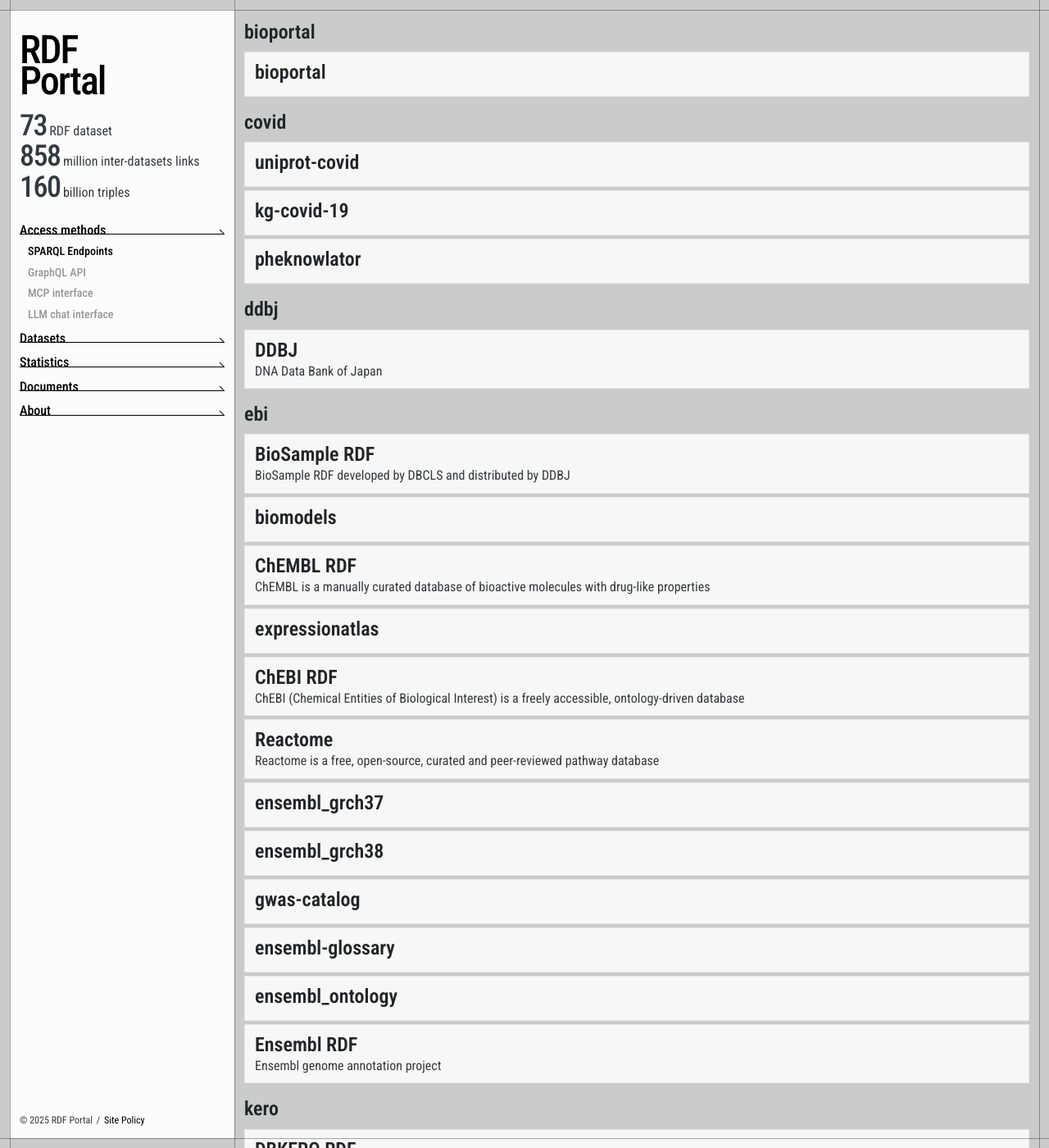
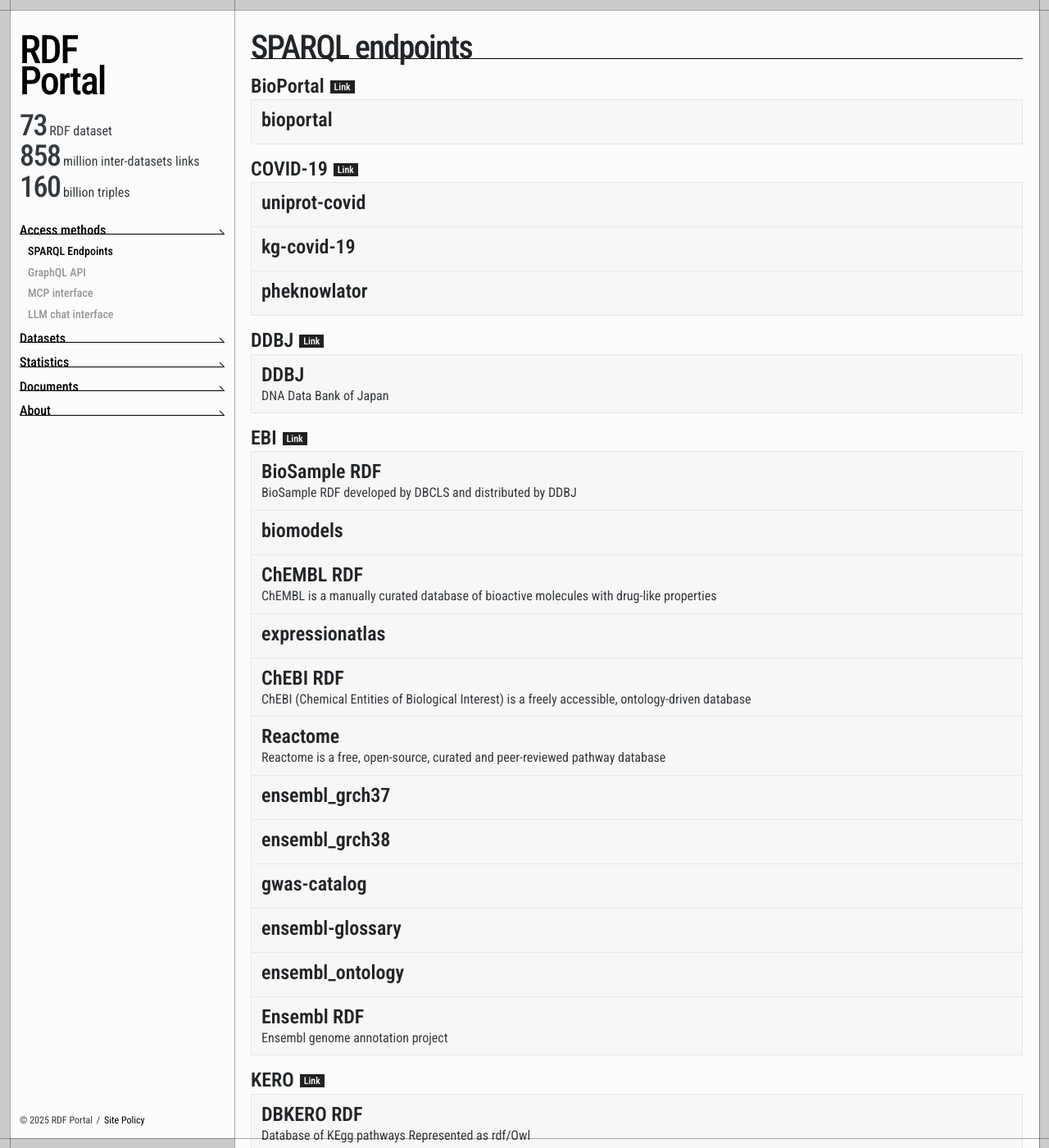
Before and after one commit to PENQEinc/rdf-portal-v2.github.io, a Jekyll site: the page built from sparql_endpoints.md, in a window 1280 px wide and 1400 px high. Shown: the whole window at 82% size. Built offline with Jekyll 4.4.1, drawn with Linux system fonts in a browser that asks for light colours; some of the changed text lies outside the part shown.

Commit message:
update sparql endpoint page

```diff
--- a/_sass/foundation/_variables.sass
+++ b/_sass/foundation/_variables.sass
@@ -7,6 +7,7 @@
   --margin-global-navigation: 12px
   --z-index-main: 0
   --z-index-global-navigation: 1000
+  --color-page-bg: #FFFE
   --color-off-white: #f8f7f6
 
 // Color palette
--- a/_sass/object/component/_global-navigation.sass
+++ b/_sass/object/component/_global-navigation.sass
@@ -1,5 +1,5 @@
 .global-navigation
-  background-color: #FFFE
+  background-color: var(--color-page-bg)
 
   position: fixed
   top: var(--margin-global-navigation)
--- a/_sass/object/project/_CommonPageView.sass
+++ b/_sass/object/project/_CommonPageView.sass
@@ -2,7 +2,7 @@
   margin: var(--margin-global-navigation) var(--margin-global-navigation) var(--margin-global-navigation) calc(var(--margin-global-navigation) + var(--width-global-navigation))
   padding: calc(var(--margin-global-navigation) + 8px)
   min-height: calc(100vh - var(--margin-global-navigation) * 2)
-  background-color: white
+  background-color: var(--color-page-bg)
   a
     text-decoration: underline
   > .title
--- a/_sass/object/project/_EndpointsListView.sass
+++ b/_sass/object/project/_EndpointsListView.sass
@@ -1,16 +1,33 @@
 #EndpointsListView
-  padding: calc(var(--margin-global-navigation) * 2) calc(var(--margin-global-navigation) * 2) calc(var(--margin-global-navigation) * 2) calc(var(--margin-global-navigation) * 2 + var(--width-global-navigation))
 
   > .endpoints
     padding-left: 0
     > .endpoint
       list-style: none
-      > h2
-        font-size: 24px
-      > .datasets
-        padding-left: 0
-        list-style: none
-        > li
+      > article
+        > header
+          display: flex
+          align-items: baseline
+          > h2
+            font-size: 24px
+            margin: 0
+          > a
+            display: inline-block
+            background-color: #000D
+            color: #fff
+            font-weight: 500
+            line-height: 1
+            position: relative
+            padding: 2px 5px
+            text-decoration: none
+            bottom: 3px
+            left: 7px
+            font-size: 12px
+        > .datasets
+          padding-left: 0
+          list-style: none
+          > li
+            margin: 0 0 -1px
 
-          > .dataset-tile
-            padding: 12px
+            > .dataset-tile
+              padding: 12px
--- a/assets/data/temp-endpoints.json
+++ b/assets/data/temp-endpoints.json
@@ -1,12 +1,14 @@
 [
   {
     "id": "bioportal",
+    "title": "BioPortal",
     "dataset": [
       "bioportal"
     ]
   },
   {
     "id": "covid",
+    "title": "COVID-19",
     "dataset": [
       "uniprot-covid",
       "kg-covid-19",
@@ -15,12 +17,14 @@
   },
   {
     "id": "ddbj",
+    "title": "DDBJ",
     "dataset": [
       "ddbj"
     ]
   },
   {
     "id": "ebi",
+    "title": "EBI",
     "dataset": [
       "biosample",
       "biomodels",
@@ -38,12 +42,14 @@
   },
   {
     "id": "kero",
+    "title": "KERO",
     "dataset": [
       "kero"
     ]
   },
   {
     "id": "med2rdf",
+    "title": "Med2RDF",
     "dataset": [
       "dbnsfp",
       "dbscsnv"
@@ -51,6 +57,7 @@
   },
   {
     "id": "ncbi",
+    "title": "NCBI",
     "dataset": [
       "pubmed",
       "pubtator",
@@ -63,6 +70,7 @@
   },
   {
     "id": "pdb",
+    "title": "PDB",
     "dataset": [
       "pdb",
       "bmrb"
@@ -70,6 +78,7 @@
   },
   {
     "id": "primary",
+    "title": "Primary",
     "dataset": [
       "disgenet",
       "ggdonto",
@@ -107,18 +116,21 @@
   },
   {
     "id": "proteinatlas",
+    "title": "Protein Atlas",
     "dataset": [
       "proteinatlas"
     ]
   },
   {
     "id": "pubchem",
+    "title": "PubChem",
     "dataset": [
       "pubchem"
     ]
   },
   {
     "id": "sib",
+    "title": "SIB",
     "dataset": [
       "bgee",
       "nextprot",
@@ -129,6 +141,7 @@
   },
   {
     "id": "wikidata",
+    "title": "Wikidata",
     "dataset": [
       "wikidata"
     ]
--- a/sparql_endpoints.md
+++ b/sparql_endpoints.md
@@ -65,21 +65,26 @@ function renderEndpoints(endpoints, datasets) {
   const endpointsHtml = endpoints.map(endpoint => `
     <ul class="endpoints">
       <li class="endpoint">
-        <h2>${endpoint.id}</h2>
-        <ul class="datasets">
-          ${endpoint.dataset.map(datasetId => {
-            const dataset = datasetMap[datasetId];
-            const datasetTitle = dataset ? dataset.title || datasetId : datasetId;
-            return `
-              <li>
-                <div class="dataset-tile">
-                  <h3 class="title">${datasetTitle}</h3>
-                  ${dataset && dataset.description ? `<p class="description">${dataset.description}</p>` : ''}
-                </div>
-              </li>
-            `;
-          }).join('')}
-        </ul>
+        <article>
+          <header>
+            <h2>${endpoint.title}</h2>
+            <a href="https://rdfportal.org/${endpoint.id}/sparql" target="endpoint">Link</a>
+          </header>
+          <ul class="datasets">
+            ${endpoint.dataset.map(datasetId => {
+              const dataset = datasetMap[datasetId];
+              const datasetTitle = dataset ? dataset.title || datasetId : datasetId;
+              return `
+                <li>
+                  <div class="dataset-tile">
+                    <h3 class="title">${datasetTitle}</h3>
+                    ${dataset && dataset.description ? `<p class="description">${dataset.description}</p>` : ''}
+                  </div>
+                </li>
+              `;
+            }).join('')}
+          </ul>
+        </article>
       </li>
     </ul>
   `).join('');
```
Also changed, not shown: other parts of sparql_endpoints.md (+1 -1 lines).
